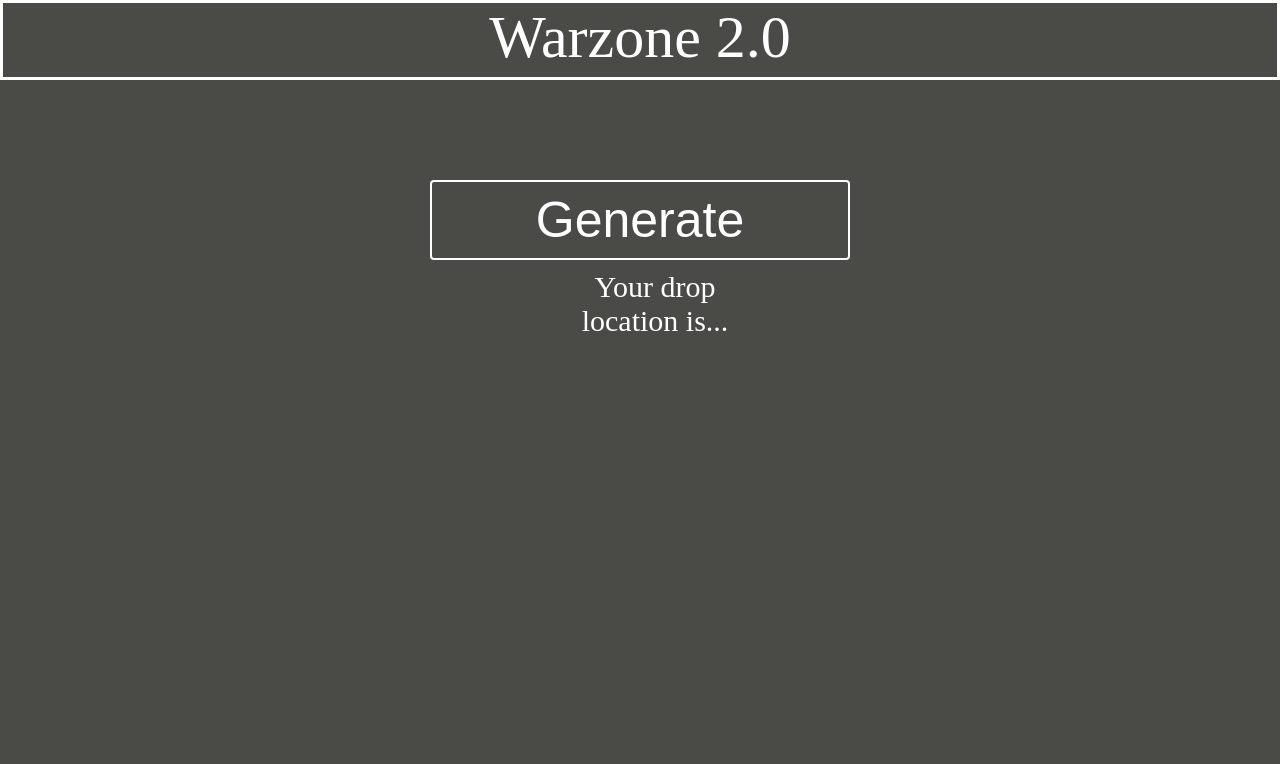
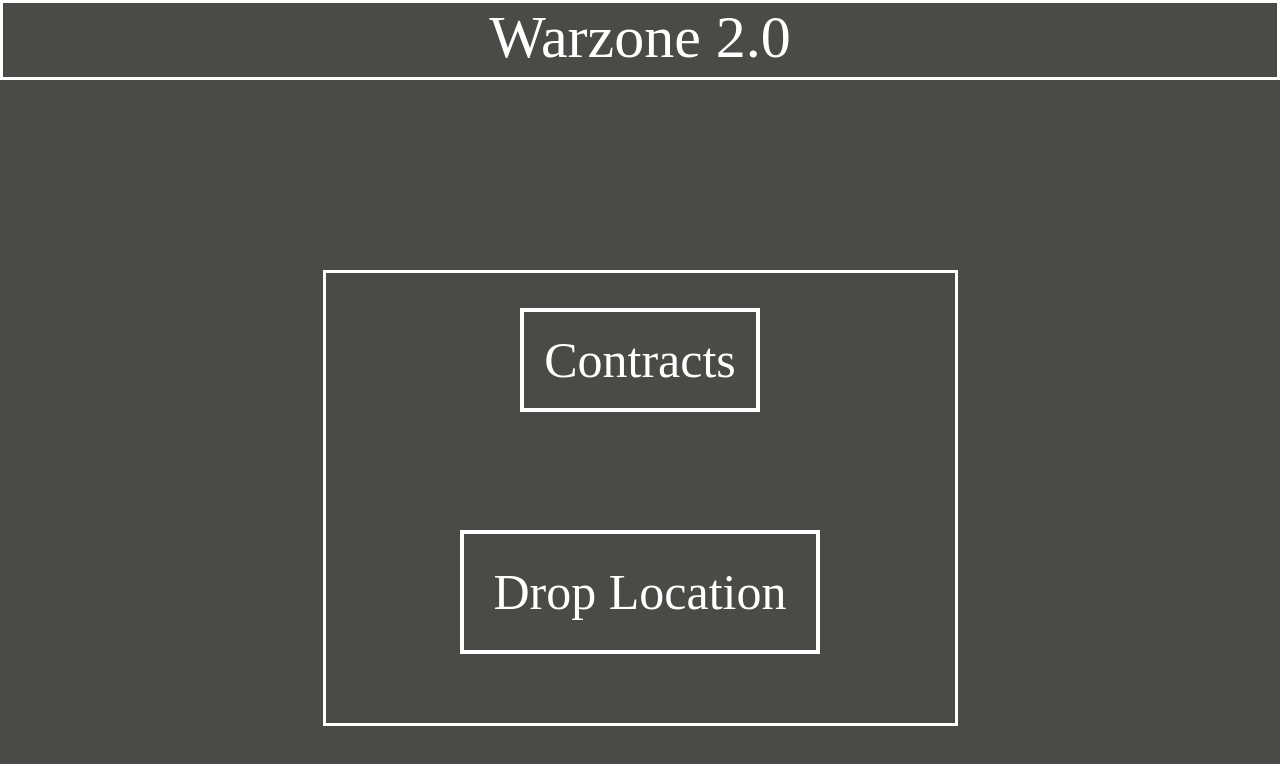
Before and after one commit to ArdaGul1/ardagul1.github.io, a plain HTML site: page index.html in a window 1280 px wide. Drawn offline with Linux system fonts and the light colour scheme.

Commit message:
added buttons contracts and locations

```diff
--- /dev/null
+++ b/css/locations.css
@@ -0,0 +1,49 @@
+* {
+    margin: 0;
+    padding: 0;
+}
+
+body {
+    background-color: #4a4b46;
+}
+
+.wrapper {
+    display: grid;
+    grid-template-columns: repeat(12, [col-start] 1fr);
+    grid-auto-rows: minmax(80px, auto);
+    gap: 10px;
+    color: white;
+}
+
+.box {
+    background-color: transparent;
+    border: 3px solid white;
+    grid-column: col-start / span 12;
+    text-align: center;
+    font-size: 60px;
+    cursor: default;
+}
+
+.generate {
+    background-color: transparent;
+    border: 2px solid white;
+    border-radius: 4px;
+    grid-column: col-start 5 / span 4;
+    grid-row: 3;
+    font-size: 50px;
+    color: white;
+    cursor: pointer;
+}
+
+.generate:hover {
+    background-color: #4b4b50;
+}
+
+.location {
+    color: white;
+    font-size: 30px;
+    grid-row: 4;
+    grid-column: col-start 6 / span 2;
+    margin-left: 30px;
+    text-align: center;
+}
--- a/css/style.css
+++ b/css/style.css
@@ -24,26 +24,53 @@ body {
     cursor: default;
 }
 
-.generate {
-    background-color: transparent;
-    border: 2px solid white;
-    border-radius: 4px;
-    grid-column: col-start 5 / span 4;
-    grid-row: 3;
+.locations {
+    color: white;
     font-size: 50px;
-    color: white;
-    cursor: pointer;
+    grid-row: 10;
+    grid-column: col-start 6 / span 2;
+    /* margin-left: 30px; */
+    text-align: center;
+    border: 4px solid white;
+    text-decoration: none;
+    padding: 30px;
+    box-shadow: inset 0 0 0 0 white;
+    transition: ease-out 0.7s;
 }
 
-.generate:hover {
-    background-color: #4b4b50;
+.contracts {
+    color: white;
+    font-size: 50px;
+    grid-row: 5;
+    grid-column: col-start 6 / span 2;
+    /* margin-left: 30px; */
+    text-align: center;
+    border: 4px solid white;
+    text-decoration: none;
+    padding: 20px;
+    box-shadow: inset 0 0 0 0 white;
+    transition: ease-out 0.7s;
 }
 
-.location {
-    color: white;
-    font-size: 30px;
+.footer {
+    grid-column: col-start 4 / span 6;
+    border: 3px solid white;
+    text-align: center;
     grid-row: 4;
-    grid-column: col-start 6 / span 2;
-    margin-left: 30px;
-    text-align: center;
+    font-size: 50px;
+    height: 450px;
 }
+
+.contracts:hover {
+    box-shadow: inset 300px 0 0 0 white;
+    color: black;
+    padding: 30px;
+    border: 4px solid black;
+}
+
+.locations:hover {
+    box-shadow: inset 400px 0 0 0 white;
+    color: black;
+    padding: 40px;
+    border: 4px solid black;
+}
--- a/index.html
+++ b/index.html
@@ -4,15 +4,16 @@
     <meta charset="UTF-8">
     <meta http-equiv="X-UA-Compatible" content="IE=edge">
     <meta name="viewport" content="width=device-width, initial-scale=1.0">
-    <title>Warzone Drop Location Generator</title>
+    <title>Document</title>
     <link rel="stylesheet" href="/css/style.css">
 </head>
 <body>
     <div class="wrapper">
-    <div class="box div1">Warzone 2.0</div>
-    <button class="generate">Generate</button>
-    <p class="location">Your drop location is...</p>
-    </div>
-    <script src="/js/main.js"></script>
+        <div class="box div1">Warzone 2.0</div>
+        <div class="footer"><br>
+            <a class="contracts" href="/html/contracts.html">Contracts</a><br><br><br><br>
+            <a class="locations" href="/html/locations.html">Drop Location</a>
+        </div>
+        <script src="/js/index.js"></script>
 </body>
 </html>
```
Also changed, not shown: html/contracts.html (added, +13 -0 lines), html/locations.html (added, +18 -0 lines), css/contracts.css (added), js/contracts.js (added), js/index.js (added).
